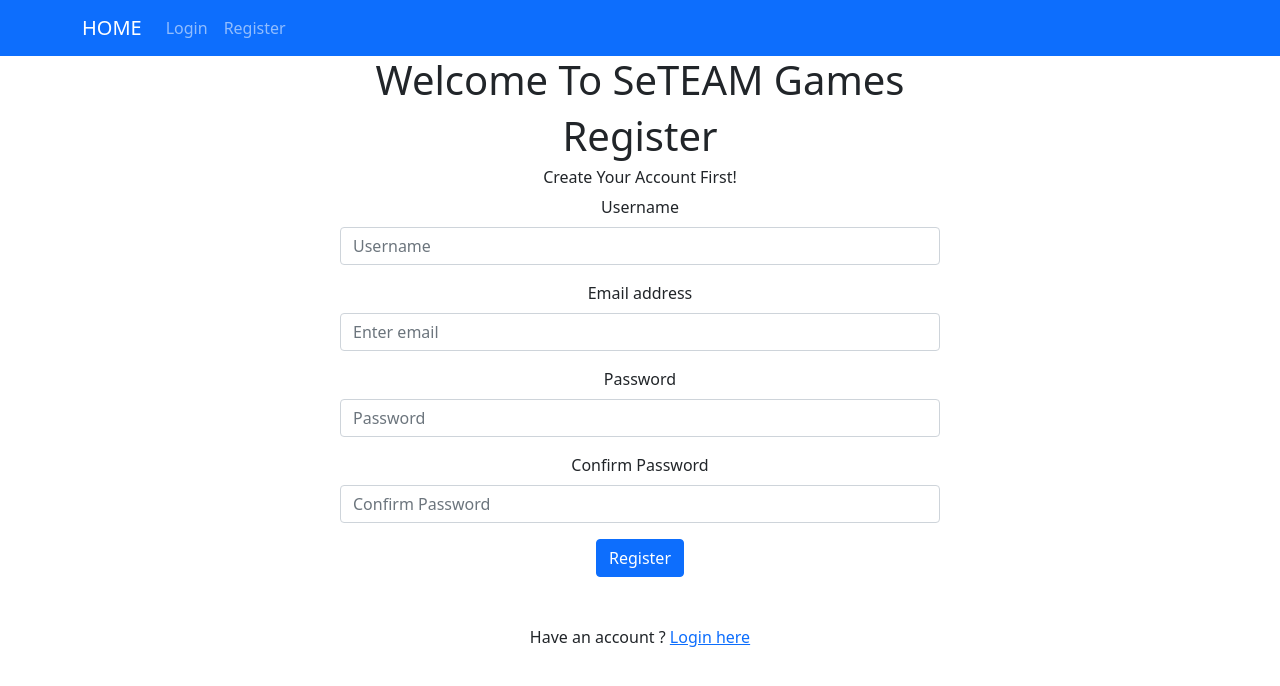
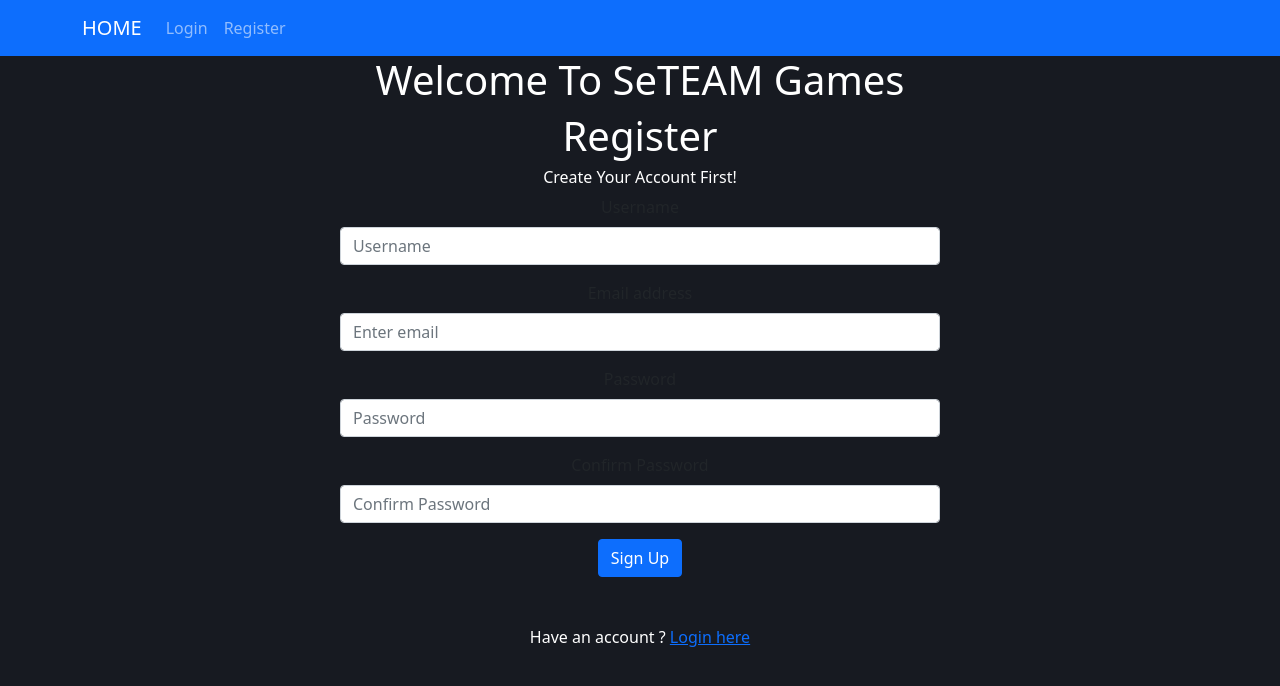
Before and after one commit to milkywoosh/challange-cp9, a React (Create React App) app: page /register in a window 1280 px wide. Shown: the top 686 px of the page. Built offline with nearby package versions, Linux system fonts and the light colour scheme.

Commit message:
styling & coloring

```diff
--- a/src/component/login/index.js
+++ b/src/component/login/index.js
@@ -21,13 +21,12 @@ export default function Login(){
          alert('SuccessFully Login')
         history.push('/land')
         }
-
 }
 
     return(
         <Container>
     <Form className="register" onSubmit={handleSubmit}>
-    <h1> Login </h1>
+    <h1 style={{color:"white"}}> Login </h1>
     {error && <Alert variant="danger">{error}</Alert>}
 
     <Form.Group className="mb-3" controlId="username">
@@ -47,7 +46,7 @@ export default function Login(){
 
     <Button   type="submit" >Login </Button>
     <br/><br/><br/>
-    <p>Do not have an account ? Please <Link to="/register"> Register </Link> First</p>
+    <p style={{color:"white"}}>Do not have an account ? Please <Link to="/register"> Register </Link> First</p>
     </Form>
         </Container>
     )
--- a/src/component/navbar/index.js
+++ b/src/component/navbar/index.js
@@ -18,7 +18,7 @@ const NavBar=()=> {
 </Navbar>
 
   <div className="content-home">
-  <h1>Welcome To SeTEAM Games</h1>
+  <h1 style={{color:"white"}}>Welcome To SeTEAM Games</h1>
 
   </div>
  </div>
--- a/src/component/register/index.css
+++ /dev/null
@@ -1,8 +0,0 @@
-form{
-    text-align: center;
-}
-.mb-3 {
-    max-width:600px ;
-    margin: auto;
-
-}
--- a/src/component/register/index.js
+++ b/src/component/register/index.js
@@ -1,9 +1,8 @@
 import React,{ useState, useRef } from "react";
 import {Form,Button, Container,Alert} from 'react-bootstrap'
-import './index.css'
+import './regist.css'
 import { Link,useHistory } from "react-router-dom";
 import {firebaseAuthentication} from "../../base/firebase";
-
 
 // logic 2
 export default function Register(){
@@ -14,13 +13,11 @@ export default function Register(){
     const usernameRef = useRef()
     const history = useHistory()
 
-
 async function handleSubmit(e){
     e.preventDefault();
     if (passwordRef.current.value !== confirmPassRef.current.value){
         return setError('Password Did Not Match')
     }
-    // const {email, password} = this.state
     firebaseAuthentication.createUserWithEmailAndPassword(emailRef.current.value, passwordRef.current.value)
     .then(res=>{
         firebaseAuthentication.currentUser.sendEmailVerification()
@@ -35,15 +32,13 @@ async function handleSubmit(e){
     .catch(err=>{
         alert(err.message)
     })
-
-
 }
 
     return(
         <Container>
     <Form className="register" onSubmit={handleSubmit}>
-    <h1> Register </h1>
-    <h6>Create Your Account First!</h6>
+    <h1 style={{color:"white"}} > Register </h1>
+    <h6 style={{color:"white"}} >Create Your Account First!</h6>
     {error && <Alert variant="danger">{error}</Alert>}
 
     <Form.Group className="mb-3" controlId="username">
@@ -52,7 +47,6 @@ async function handleSubmit(e){
     <Form.Text   >
     </Form.Text>
     </Form.Group>
-
 
     <Form.Group className="mb-3" controlId="email">
     <Form.Label >Email address</Form.Label>
@@ -74,9 +68,9 @@ async function handleSubmit(e){
     <Form.Text>
     </Form.Text>
 </Form.Group>
-    <Button   type="submit" >Register</Button>
+    <Button   type="submit" >Sign Up</Button>
     <br/><br/><br/>
-    <p>Have an account ? <Link to='/login'>Login here</Link></p>
+    <p style={{color:"white"}} >Have an account ? <Link to='/login'>Login here</Link></p>
     </Form>
         </Container>
     )
--- /dev/null
+++ b/src/component/register/regist.css
@@ -0,0 +1,19 @@
+form{
+    text-align: center;
+}
+body {
+    background-color: #171a21;
+}
+.mb-3 {
+    max-width:600px ;
+    margin: auto;
+}
+button {
+    color: #2256ce;
+}
+@font-face {
+    font-family: 'SF Pro Display Regular';
+    font-style: normal;
+    font-weight: normal;
+    src: local('SF Pro Display Regular'), url('SFPRODISPLAYREGULAR.woff') format('woff');
+    }
```
Also changed, not shown: src/component/register/SFPRODISPLAYREGULAR.woff (added), 1 other file (tests, documents, lock files or other folders).
